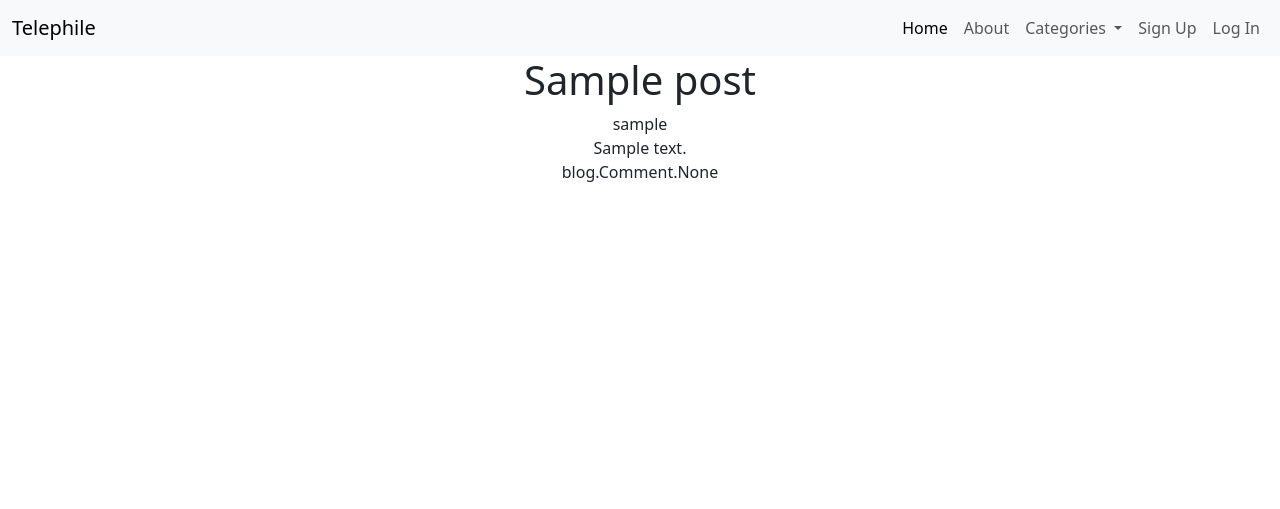
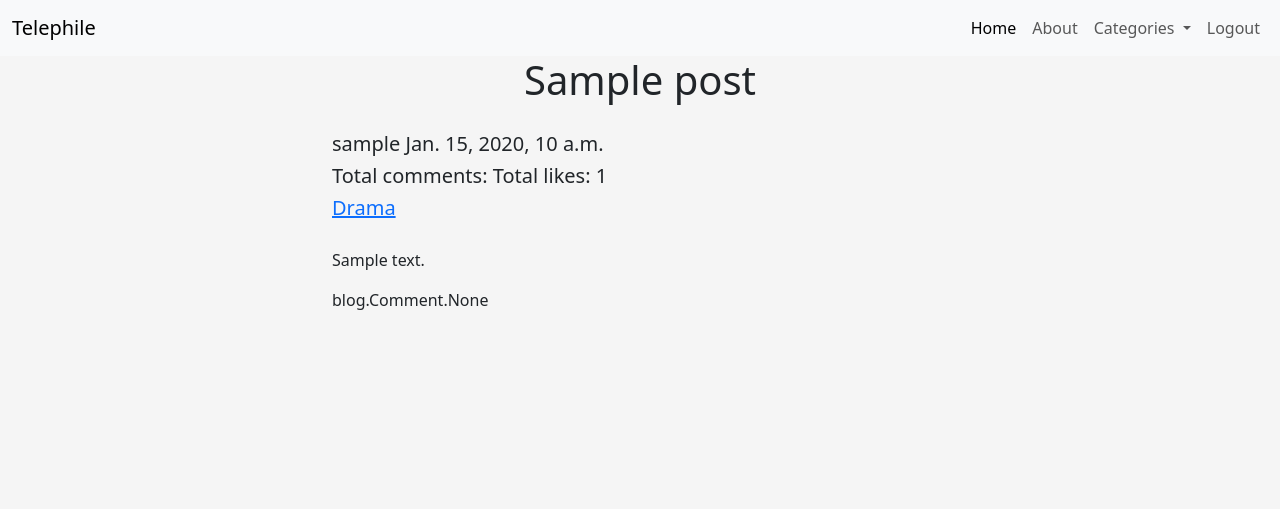
Before and after one commit to Mcdaid101/telephile, a Django app: a page that uses templates/base.html in a window 1280 px wide. Shown: the top 509 px of the page. Run offline with Django 3.2, Linux system fonts and the light colour scheme; a user stored in the database is signed in; tables that the repository leaves empty hold one stand-in row (values such as "Sample post"); some libraries are stand-ins or nearby versions.

Commit message:
added account registration feature to the site

```diff
--- a/requirements.txt
+++ b/requirements.txt
@@ -3,10 +3,16 @@ cloudinary==1.32.0
 dj-database-url==0.5.0
 dj3-cloudinary-storage==0.0.6
 Django==3.2.19
+django-allauth==0.54.0
+django-multiselectfield==0.1.12
 django-smart-selects==1.6.0
 django-summernote==0.8.20.0
 gunicorn==20.1.0
+oauthlib==3.2.2
 psycopg2==2.9.6
+PyJWT==2.7.0
+python3-openid==3.2.0
 pytz==2023.3
+requests-oauthlib==1.3.1
 sqlparse==0.4.4
 urllib3==1.26.15
--- a/static/css/style.css
+++ b/static/css/style.css
@@ -1,3 +1,7 @@
+body {
+  background-color: whitesmoke;
+}
+
 #footer {
   margin-top: 30px;
   position: fixed;
@@ -7,5 +11,26 @@
 
 #post-detail-view {
   margin: auto;
-  max-width: 600px;
+  max-width: 50%;
 }
+
+#image-bottom {
+  background-color: whitesmoke;
+  padding-top: 20px;
+  padding-bottom: 20px;
+}
+
+#image-bottom p {
+  display: inline-block;
+  color: black;
+}
+
+#article {
+ font-size: 200%;
+}
+
+@media screen and (max-width: 800px){
+  #post-detail-view {
+    max-width: 100%;
+  }
+}
--- a/telephile/urls.py
+++ b/telephile/urls.py
@@ -18,6 +18,7 @@ from django.urls import path, include
 
 urlpatterns = [
     path('admin/', admin.site.urls),
+    path('', include('blog.urls'), name='blog_urls'),
     path('summernote/', include('django_summernote.urls')),
-    path('', include('blog.urls'), name='blog_urls'),
+    path("accounts/", include('allauth.urls')),
 ]
--- a/templates/base.html
+++ b/templates/base.html
@@ -23,7 +23,7 @@
               <div class="collapse navbar-collapse justify-content-between" id="navbarSupportedContent">
                 <ul class="navbar-nav ms-auto mb-2 mb-lg-0">
                   <li class="nav-item">
-                    <a class="nav-link active" aria-current="page" href="#">Home</a>
+                    <a class="nav-link active" aria-current="page" href="{% url 'home' %}">Home</a>
                   </li>
                   <li class="nav-item">
                     <a class="nav-link" href="#">About</a>
@@ -40,12 +40,18 @@
                       <li><a class="dropdown-item" href="#">Documentary</a></li>
                     </ul>
                   </li>
-                  <li class="nav-item">
-                    <a class="nav-link" href="#">Sign Up</a>
-                  </li>
+                  {% if user.is_authenticated %}
+                    <li class="nav-item">
+                        <a class="nav-link" href="{% url 'account_logout' %}">Logout</a>
+                    </li>
+                    {% else %}
+                    <li class="nav-item">
+                        <a class="nav-link" href="{% url 'account_signup' %}">Sign up</a>
+                    </li>
                   <li class="nav-item">
                     <a class="nav-link" href="#">Log In</a>
                   </li>
+                  {% endif %}
                 </ul>
               </div>
             </div>
--- a/templates/post_detail.html
+++ b/templates/post_detail.html
@@ -1,20 +1,31 @@
 {% extends 'base.html' %} {% block content %}
 
 <div id="post-detail-view" class="container">
-    <div class="row">
-        <div>
-            <!--Title-->
-            <div id="title" class="col-12 d-flex justify-content-center"><h1>{{ post.title }}</h1></div>
-            <!--Image-->
-            <div id="image" class="col-12 d-flex justify-content-center">{{ post.image }}</div>
-            <!--Author, created on, likes, comments, category-->
-            <div id="author" class="col-12 d-flex justify-content-center">{{ post.author }}</div>
-            <!--Article Content-->
-            <div id="Article" class="col-12 d-flex justify-content-center">{{ post.content }}</div>
-            <!--Comments-->
-            <div id="comments" class="col-12 d-flex justify-content-center">{{ post.comments }}</div>
-        </div>
-    </div>
+   <!--Title-->
+   <div id="title" class="col-12 d-flex justify-content-center">
+      <h1>{{ post.title }}</h1>
+   </div>
+   <!--Image-->
+   <div id="image" class="col-12 d-flex justify-content-center">
+      {% if "placeholder" in post.featured_image.url %}
+      <img class="card-img-top" src="https://codeinstitute.s3.amazonaws.com/fullstack/blog/default.jpg">
+      {% else %}
+      <img class="card-img-top" src=" {{ post.featured_image.url }}">
+      {% endif %}
+      <!--Author, created on, likes, comments, category-->
+   </div>
+   <div id="image-bottom" class="row">
+    <h5>{{ post.author }} {{ post.created_on }}</h5>
+       <!--total comments loop goes here-->
+       <h5> Total comments:  Total likes: {{ post.number_of_likes }}</h5>
+       <h5><a href="#">{{ post.category }} </a></h5>
+  </div>
+   <!--Article Content-->
+   <div id="Article" class="col-12"><p>
+    {{ post.content | safe }}</p>
+   </div>
+   <!--Comments-->
+   <div id="comments" class="col-12">{{ post.comments }}</div>
 </div>
 
 {% endblock content %}
```
Also changed, not shown: telephile/settings.py (+12 -1 lines).
